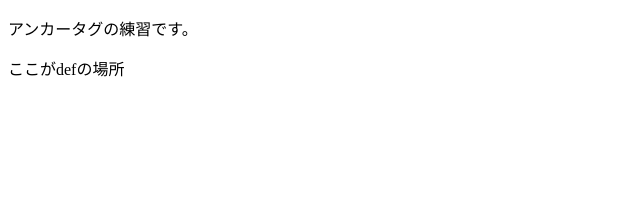
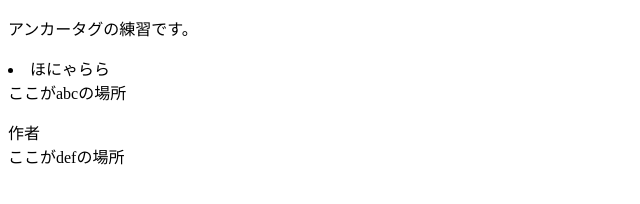
Before and after one commit to lehuyvuzm23279/web2024-1, a plain HTML site: page a.html in a window 1280 px wide. Shown: the whole page, without its empty margins (0-640 px from the left). Drawn offline with Linux system fonts and the light colour scheme.

Commit message:
Update a.html
Signed-off-by: lehuyvuzm23279 <167832962+lehuyvuzm23279@users.noreply.github.com>

```diff
--- a/a.html
+++ b/a.html
@@ -6,6 +6,12 @@
 </head>
 <body>
 <p>アンカータグの練習です。</p>
+  <li>ほにゃらら</li>
+</ol>
+ <a id="abc">ここがabcの場所</a>
+ <dl>
+   <dt>作者</dt>
 <a id=“def”>ここがdefの場所</a>
+
 </body>
 </html>
```
